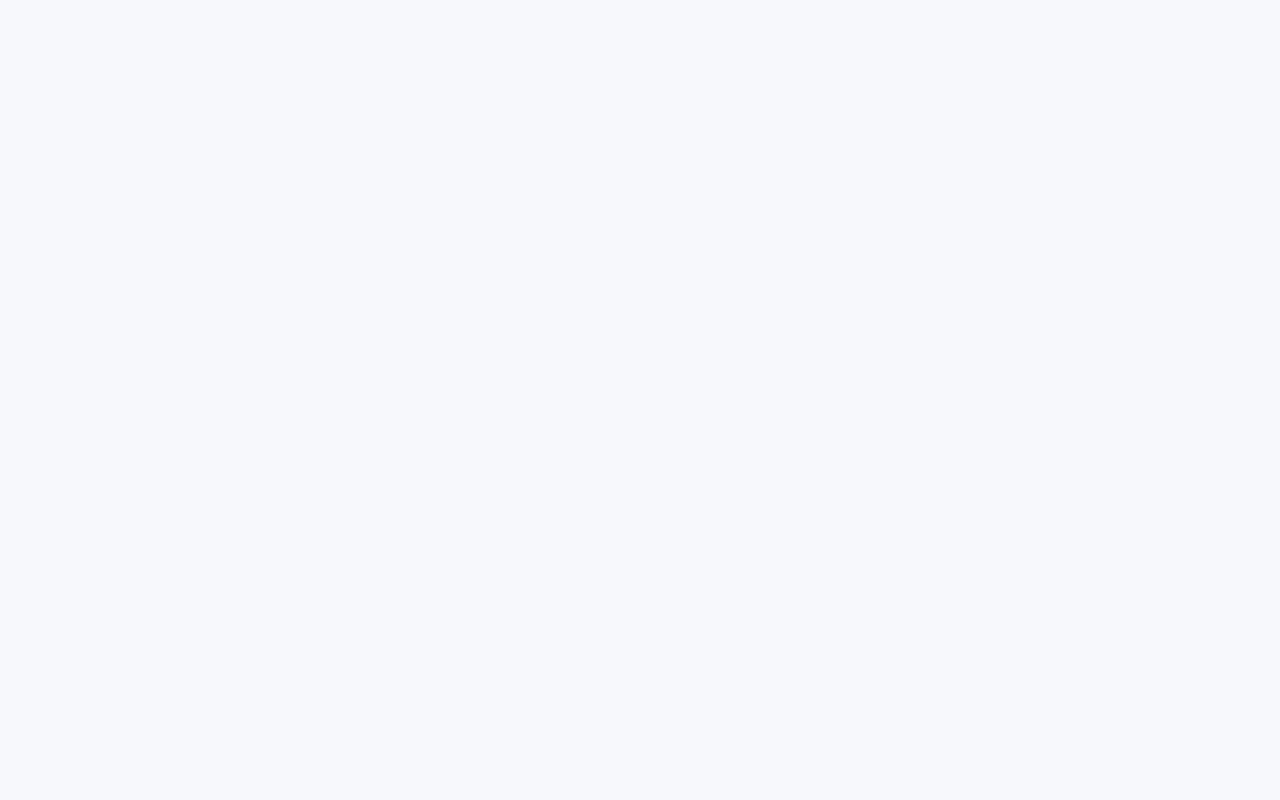
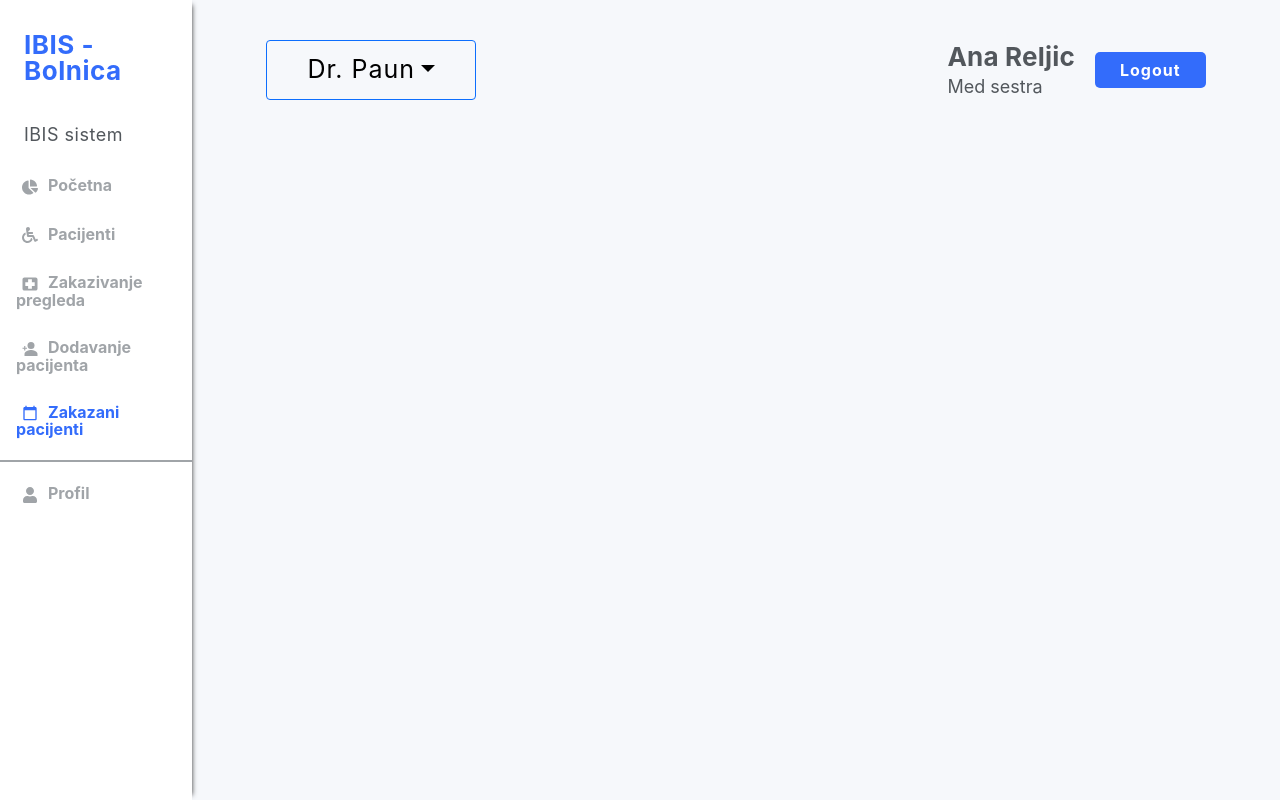
Before and after one commit to ivaguranov/Bolnica-Front, a React (Create React App) app: page /nurse in a window 1280 px wide. Before the commit this address had no page. Built offline with nearby package versions, Linux system fonts and the light colour scheme.

Commit message:
finished Nurse homepage foundation, HeaderRight, HeaderNurse

```diff
--- a/package.json
+++ b/package.json
@@ -11,6 +11,7 @@
     "axios": "^0.26.1",
     "bootstrap": "^5.1.3",
     "react": "^17.0.2",
+    "react-bootstrap": "^2.2.3",
     "react-dom": "^17.0.2",
     "react-icons": "^4.3.1",
     "react-redux": "^7.2.6",
--- a/src/App.js
+++ b/src/App.js
@@ -4,6 +4,7 @@ import DemoPage from "./pages/DemoPage/DemoPage";
 import DoctorHomepage from "./pages/DoctorHomepage/DoctorHomepage";
 import LoginPage from "./pages/LoginPage/LoginPage";
 import EmployeePreview from "./pages/EmployeePreviewPage/EmployeePreviewPage";
+import NurseHomepage from "./pages/NurseHomepage/NurseHomepage";
 
 const App = () => {
   return (
@@ -12,6 +13,7 @@ const App = () => {
         <Route path="/" exact element={<DoctorHomepage />} />
         <Route path="/login" exact element={<LoginPage />} />
         <Route path="/demo-page" exact element={<DemoPage />} />
+        <Route path="/nurse" exact element={<NurseHomepage />} />
         <Route
           path="/admin/employee-preview"
           exact
--- a/src/api/index.js
+++ b/src/api/index.js
@@ -29,4 +29,4 @@ export const updateAppointment = (id, data) =>
 
 export const fetchEmployees = () => API.get(`/employees`);
 export const searchEmployees = (searchValues) =>
-	API.post("/employees", searchValues);
+  API.post("/employees", searchValues);
--- a/src/components/GeneralStats/GeneralStats.js
+++ b/src/components/GeneralStats/GeneralStats.js
@@ -6,7 +6,9 @@ const Statistika = (props) => {
   return (
     <div className="flex items-center text-center frame">
       <div className="statistics ">
-        <img className={`${image} icon`} alt="briefcase" />
+        <span className="icon">{image}</span>
+        {/*         <img className={`${image} icon`} alt="briefcase" />
+         */}{" "}
         <p className="text">{text}</p>
         <p className="number">{number}</p>
       </div>
--- /dev/null
+++ b/src/components/HeaderNurse/HeaderNurse.js
@@ -0,0 +1,54 @@
+import React from "react";
+import { Dropdown } from "react-bootstrap";
+import "./styles.css";
+
+const HeaderNurse = (props) => {
+  const { userName, userTitle } = props;
+
+  return (
+    <div className="containerCustom">
+      <div className="doctor-container">
+        <Dropdown className="dropdownButton">
+          <Dropdown.Toggle
+            variant="primary"
+            id="dropdown-basic"
+            className="dropdownToggle toggleButton"
+          >
+            Dr. Paun
+          </Dropdown.Toggle>
+
+          <Dropdown.Menu>
+            {/* {doctors.map((doctor) => {
+						return (
+							<Dropdown.Item
+								onClick={() => getDoctorAppointments(doctor.id)}
+							>
+								Dr. {doctor.name}
+							</Dropdown.Item>
+						);
+					})} */}
+            {/*             <Dropdown.Item onClick={() => getDoctorAppointments(1)}>
+              Dr. Prvi
+            </Dropdown.Item>
+            <Dropdown.Item onClick={() => getDoctorAppointments(2)}>
+              Dr. Drugi
+            </Dropdown.Item> */}
+            <Dropdown.Item>Dr. Prvi</Dropdown.Item>
+            <Dropdown.Item>Dr. Drugi</Dropdown.Item>
+          </Dropdown.Menu>
+        </Dropdown>
+      </div>
+      <div className="user-container">
+        <div className="name-container">
+          <p className="user-name">{userName}</p>
+          <p className="user-title">{userTitle}</p>
+        </div>
+        <div className="button-container">
+          <button className="logout-btn">Logout</button>
+        </div>
+      </div>
+    </div>
+  );
+};
+
+export default HeaderNurse;
--- /dev/null
+++ b/src/components/HeaderNurse/styles.css
@@ -0,0 +1,58 @@
+.containerCustom {
+  width: 90%;
+  margin: auto;
+  padding: 40px 20px;
+  display: flex;
+  align-items: center;
+  justify-content: space-between;
+}
+
+.doctor-container {
+  display: flex;
+  align-items: center;
+  justify-content: left;
+}
+
+.user-container {
+  display: flex;
+  align-items: center;
+  justify-content: left;
+}
+
+.logout-btn {
+  padding: 10px 25px;
+  background: #336cfb;
+  border-radius: 5px;
+  font-weight: 700;
+  font-size: 16px;
+  outline: none;
+  border: none;
+}
+
+.name-container {
+  display: flex;
+
+  align-items: flex-start;
+  flex-direction: column;
+  margin-right: 20px;
+}
+
+.user-name {
+  font-weight: 700;
+  font-size: 26px;
+  letter-spacing: 0.2px;
+  margin-bottom: 8px;
+  color: #52575c;
+}
+
+.user-title {
+  font-size: 18px;
+  color: #52575c;
+}
+
+.toggleButton {
+  font-size: 25px;
+  padding: 10px 40px;
+  background-color: transparent;
+  color: black;
+}
--- /dev/null
+++ b/src/components/HeaderRight/HeaderRight.js
@@ -0,0 +1,19 @@
+import React from "react";
+
+const HeaderRight = (props) => {
+  const { userName, userTitle } = props;
+
+  return (
+    <div className="user-container">
+      <div className="name-container">
+        <p className="user-name">{userName}</p>
+        <p className="user-title">{userTitle}</p>
+      </div>
+      <div className="button-container">
+        <button className="logout-btn">Logout</button>
+      </div>
+    </div>
+  );
+};
+
+export default HeaderRight;
--- /dev/null
+++ b/src/components/HeaderRight/styles.css
@@ -0,0 +1,36 @@
+.user-container {
+  display: flex;
+  align-items: center;
+  justify-content: left;
+}
+
+.logout-btn {
+  padding: 10px 25px;
+  background: #336cfb;
+  border-radius: 5px;
+  font-weight: 700;
+  font-size: 16px;
+  outline: none;
+  border: none;
+}
+
+.name-container {
+  display: flex;
+
+  align-items: flex-start;
+  flex-direction: column;
+  margin-right: 20px;
+}
+
+.user-name {
+  font-weight: 700;
+  font-size: 26px;
+  letter-spacing: 0.2px;
+  margin-bottom: 8px;
+  color: #52575c;
+}
+
+.user-title {
+  font-size: 18px;
+  color: #52575c;
+}
--- a/src/pages/DoctorHomepage/DoctorHomepage.js
+++ b/src/pages/DoctorHomepage/DoctorHomepage.js
@@ -6,6 +6,14 @@ import { format } from "date-fns";
 import { useDispatch, useSelector } from "react-redux";
 import { getAppointments } from "../../redux/actions/appointment";
 import ScheduledAppointments from "../../components/ScheduledAppointments/ScheduledAppointments";
+import {
+  FaChartPie,
+  FaWheelchair,
+  FaUser,
+  FaUserInjured,
+} from "react-icons/fa";
+import { MdCalendarToday } from "react-icons/md";
+import { GiMedicalDrip, GiMedicalPack } from "react-icons/gi";
 
 const DoctorHomepage = () => {
   const dispatch = useDispatch();
@@ -19,10 +27,30 @@ const DoctorHomepage = () => {
   const sidebarProps = [
     {
       id: 1,
-      text: "Pocetna",
+      text: "Početna",
       path: "/",
-      icon: "fa-solid fa-chart-pie",
+      icon: <FaChartPie />,
+
       isActive: true,
+    },
+    {
+      id: 2,
+      text: "Pacijenti",
+      path: "/patient-preview",
+      icon: <FaWheelchair />,
+    },
+    {
+      id: 3,
+      text: "Zakazani pregledi",
+      path: "/",
+      icon: <MdCalendarToday />,
+      dividerAfter: true,
+    },
+    {
+      id: 4,
+      text: "Profil",
+      path: "/profile",
+      icon: <FaUser />,
     },
   ];
 
@@ -35,13 +63,18 @@ const DoctorHomepage = () => {
 
   const generalStatsProps = [
     {
-      image: "fa-solid fa-briefcase-medical",
+      image: <GiMedicalPack size="65px" />,
       text: "Zakazani pregledi",
       number: "34",
     },
     {
-      image: "fa-solid fa-person-cane",
+      image: <FaUserInjured size="65px" />,
       text: "Broj pacijenata",
+      number: "10",
+    },
+    {
+      image: <GiMedicalDrip size="65px" />,
+      text: "Operacije",
       number: "10",
     },
   ];
@@ -72,6 +105,11 @@ const DoctorHomepage = () => {
             text={generalStatsProps[1].text}
             number={generalStatsProps[1].number}
           />
+          <GeneralStats
+            image={generalStatsProps[2].image}
+            text={generalStatsProps[2].text}
+            number={generalStatsProps[2].number}
+          />
         </div>
         <ScheduledAppointments />
       </div>
--- /dev/null
+++ b/src/pages/NurseHomepage/NurseHomepage.js
@@ -0,0 +1,72 @@
+import React from "react";
+import { FaChartPie, FaWheelchair, FaUser } from "react-icons/fa";
+import { GiMedicalPack } from "react-icons/gi";
+import { IoPersonAddSharp } from "react-icons/io5";
+import { MdCalendarToday } from "react-icons/md";
+import Sidebar from "../../components/Sidebar/Sidebar";
+import HeaderNurse from "../../components/HeaderNurse/HeaderNurse";
+import HeaderRight from "../../components/HeaderRight/HeaderRight";
+
+const NurseHomepage = () => {
+  const sidebarProps = [
+    {
+      id: 1,
+      text: "Početna",
+      path: "/nurse",
+      icon: <FaChartPie />,
+    },
+    {
+      id: 2,
+      text: "Pacijenti",
+      path: "/patient-preview",
+      icon: <FaWheelchair />,
+    },
+    {
+      id: 3,
+      text: "Zakazivanje pregleda",
+      path: "/zakazivanje",
+      icon: <GiMedicalPack />,
+    },
+    {
+      id: 4,
+      text: "Dodavanje pacijenta",
+      path: "/dodavanjepcijenta",
+      icon: <IoPersonAddSharp />,
+    },
+    {
+      id: 5,
+      text: "Zakazani pacijenti",
+      path: "/zakazanipacijenti",
+      icon: <MdCalendarToday />,
+      isActive: true,
+      dividerAfter: true,
+    },
+    {
+      id: 6,
+      text: "Profil",
+      path: "/profile",
+      icon: <FaUser />,
+    },
+  ];
+
+  const headerProps = {
+    userName: "Ana Reljic",
+    userTitle: "Med sestra",
+  };
+
+  return (
+    <>
+      <div className="sidebar-link-container">
+        <Sidebar links={sidebarProps} />
+      </div>
+      <div style={{ marginLeft: "15%" }}>
+        <HeaderNurse
+          userName={headerProps.userName}
+          userTitle={headerProps.userTitle}
+        />
+      </div>
+    </>
+  );
+};
+
+export default NurseHomepage;
```
Also changed, not shown: src/pages/DemoPage/DemoPage.js (indentation only), src/pages/NurseHomepage/styles.css (added), 1 other file (tests, documents, lock files or other folders).
